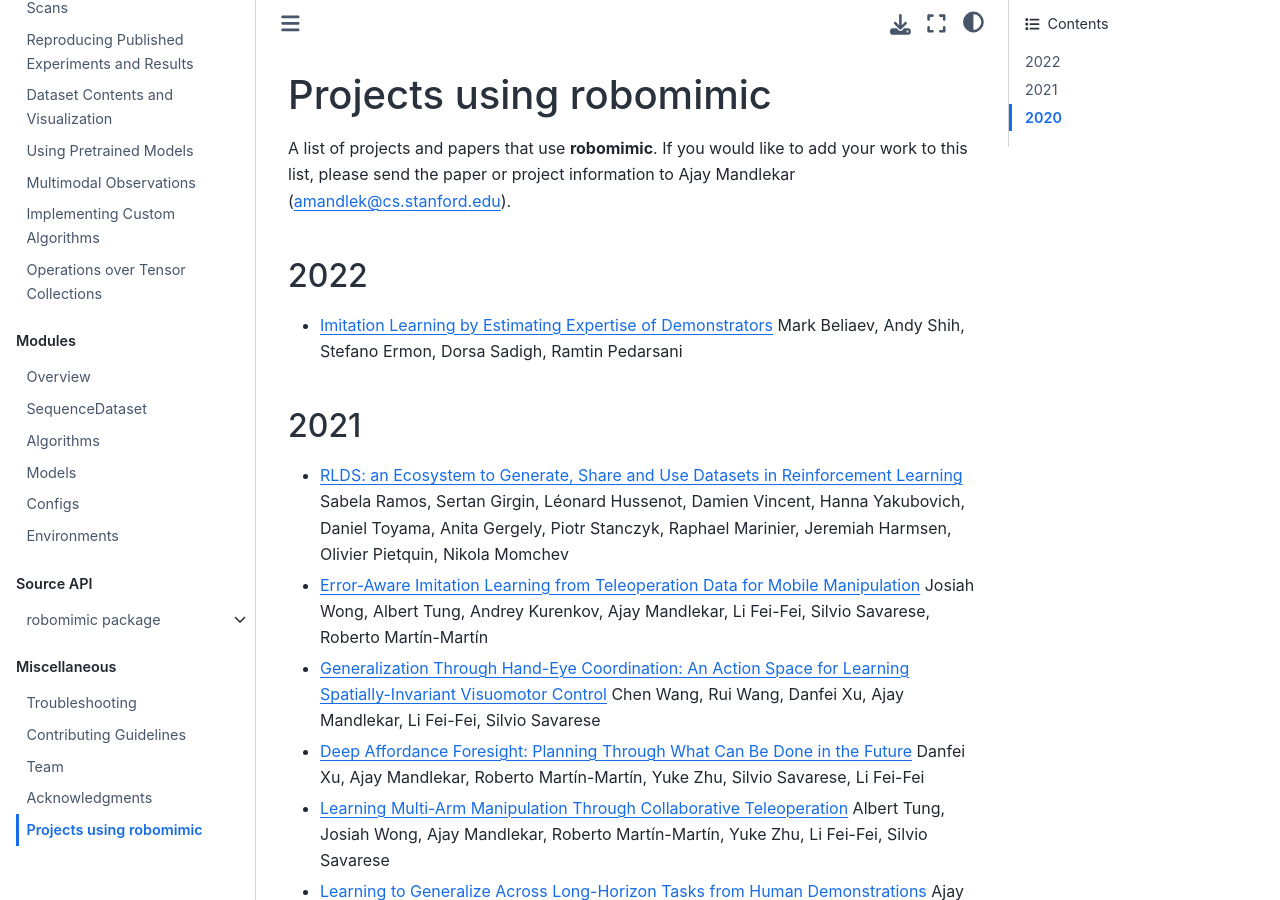
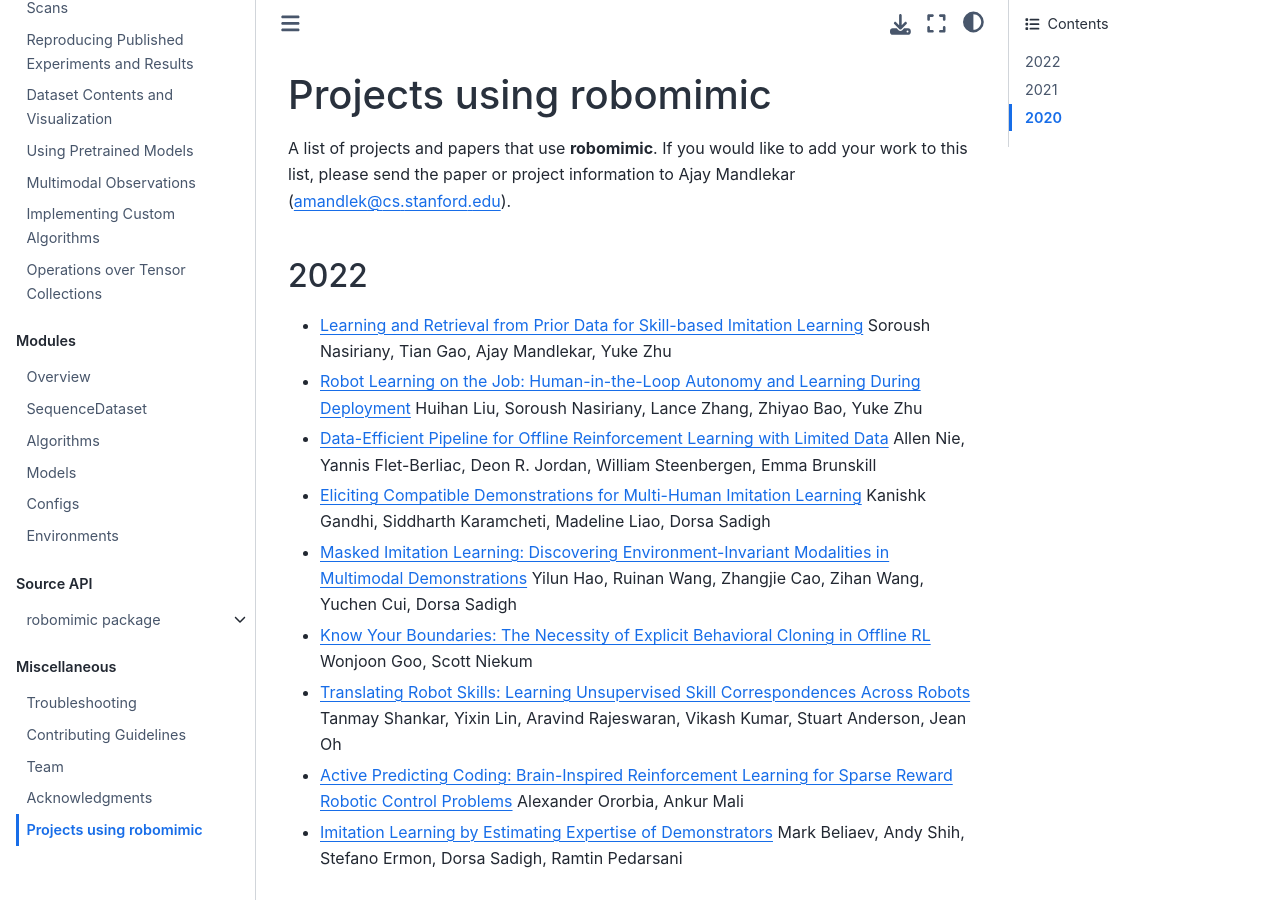
Before and after one commit to ARISE-Initiative/robomimic, a Sphinx documentation site: the page built from docs/miscellaneous/references.md, in a window 1280 px wide and 900 px high. Built offline with Sphinx 7.4.7 and the Sphinx Book theme 1.1.4, drawn with Linux system fonts in a browser that asks for light colours; pages that are not in the unit, such as notebooks, are missing from menus.

Commit message:
add some 2022 refs

```diff
--- a/docs/miscellaneous/references.md
+++ b/docs/miscellaneous/references.md
@@ -4,6 +4,14 @@
 
 ## 2022
 
+- [Learning and Retrieval from Prior Data for Skill-based Imitation Learning](https://arxiv.org/abs/2210.11435) Soroush Nasiriany, Tian Gao, Ajay Mandlekar, Yuke Zhu
+- [Robot Learning on the Job: Human-in-the-Loop Autonomy and Learning During Deployment](https://arxiv.org/abs/2211.08416) Huihan Liu, Soroush Nasiriany, Lance Zhang, Zhiyao Bao, Yuke Zhu
+- [Data-Efficient Pipeline for Offline Reinforcement Learning with Limited Data](https://arxiv.org/abs/2210.08642) Allen Nie, Yannis Flet-Berliac, Deon R. Jordan, William Steenbergen, Emma Brunskill
+- [Eliciting Compatible Demonstrations for Multi-Human Imitation Learning](https://arxiv.org/abs/2210.08073) Kanishk Gandhi, Siddharth Karamcheti, Madeline Liao, Dorsa Sadigh
+- [Masked Imitation Learning: Discovering Environment-Invariant Modalities in Multimodal Demonstrations](https://arxiv.org/abs/2209.07682) Yilun Hao, Ruinan Wang, Zhangjie Cao, Zihan Wang, Yuchen Cui, Dorsa Sadigh
+- [Know Your Boundaries: The Necessity of Explicit Behavioral Cloning in Offline RL](https://arxiv.org/abs/2206.00695) Wonjoon Goo, Scott Niekum
+- [Translating Robot Skills: Learning Unsupervised Skill Correspondences Across Robots](https://proceedings.mlr.press/v162/shankar22a.html) Tanmay Shankar, Yixin Lin, Aravind Rajeswaran, Vikash Kumar, Stuart Anderson, Jean Oh
+- [Active Predicting Coding: Brain-Inspired Reinforcement Learning for Sparse Reward Robotic Control Problems](https://arxiv.org/abs/2209.09174) Alexander Ororbia, Ankur Mali
 - [Imitation Learning by Estimating Expertise of Demonstrators](https://arxiv.org/abs/2202.01288) Mark Beliaev, Andy Shih, Stefano Ermon, Dorsa Sadigh, Ramtin Pedarsani
 
 ## 2021
```
